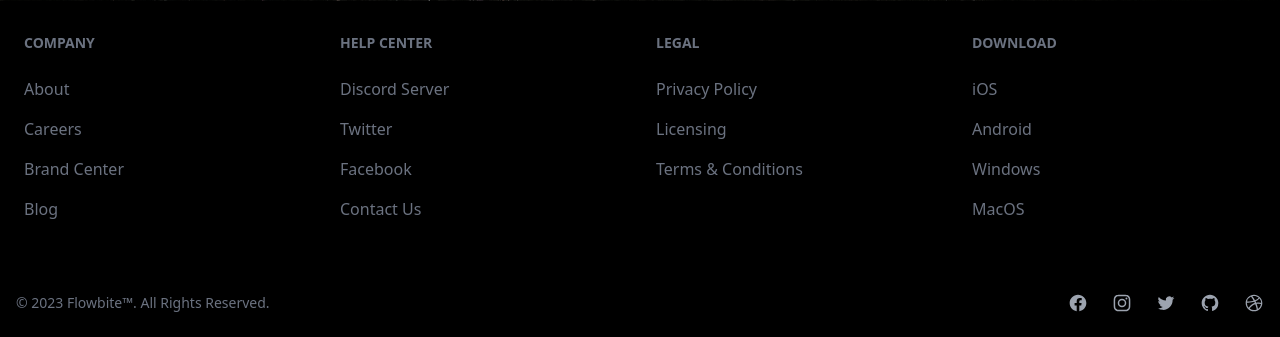
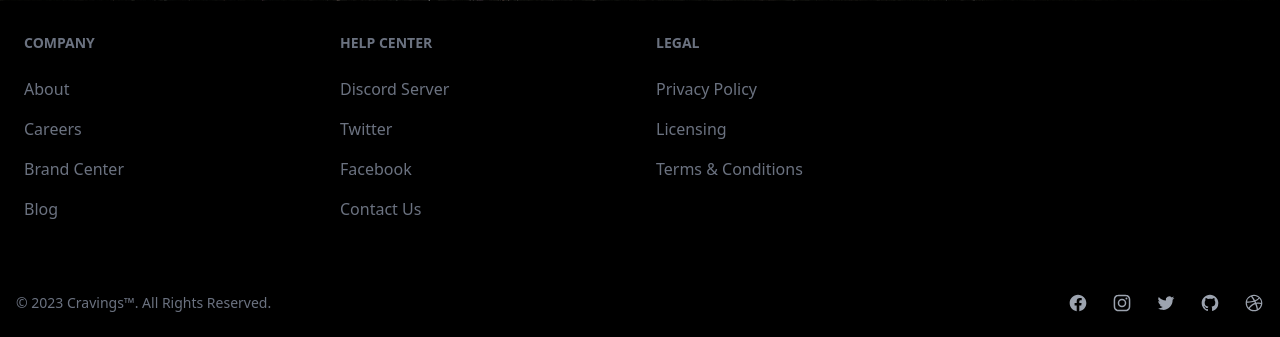
Before and after one commit to MahekUnnisa/Cravings, a Django app: page / in a window 1280 px wide. Shown: the part 2163-2500 px from the top of the page. Run offline with Django 4.2, Linux system fonts and the light colour scheme; some libraries are stand-ins or nearby versions; some web fonts are replaced.

Commit message:
Update Footer

```diff
--- a/Cravings/templates/footer.html
+++ b/Cravings/templates/footer.html
@@ -50,26 +50,9 @@
                 </li>
             </ul>
         </div>
-        <div>
-            <h2 class="mb-6 text-sm font-semibold text-gray-500 uppercase dark:text-gray-400">Download</h2>
-            <ul class="text-gray-500 dark:text-gray-400">
-                <li class="mb-4">
-                    <a href="#" class="hover:underline">iOS</a>
-                </li>
-                <li class="mb-4">
-                    <a href="#" class="hover:underline">Android</a>
-                </li>
-                <li class="mb-4">
-                    <a href="#" class="hover:underline">Windows</a>
-                </li>
-                <li class="mb-4">
-                    <a href="#" class="hover:underline">MacOS</a>
-                </li>
-            </ul>
-        </div>
     </div>
     <div class="px-4 py-6 bg-black dark:bg-gray-700 md:flex md:items-center md:justify-between">
-        <span class="text-sm text-gray-500 dark:text-gray-300 sm:text-center">© 2023 <a href="https://flowbite.com/">Flowbite™</a>. All Rights Reserved.
+        <span class="text-sm text-gray-500 dark:text-gray-300 sm:text-center">© 2023 <a href="https://flowbite.com/">Cravings™</a>. All Rights Reserved.
         </span>
         <div class="flex mt-4 space-x-6 sm:justify-center md:mt-0">
             <a href="#" class="text-gray-400 hover:text-gray-900 dark:hover:text-white">
```
